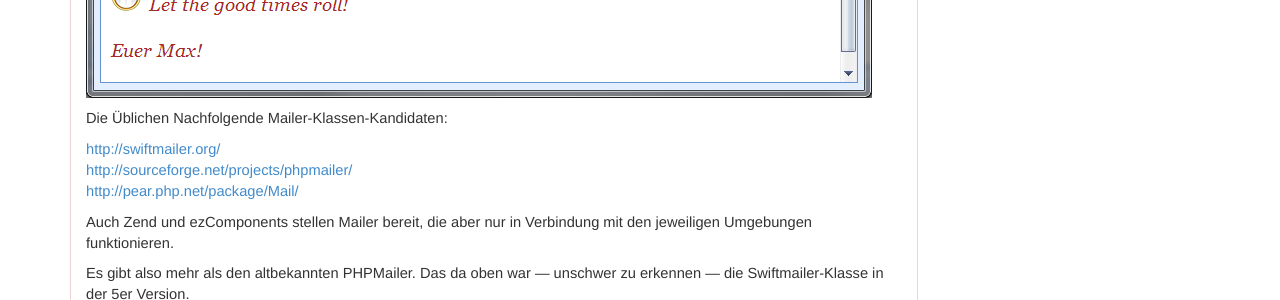
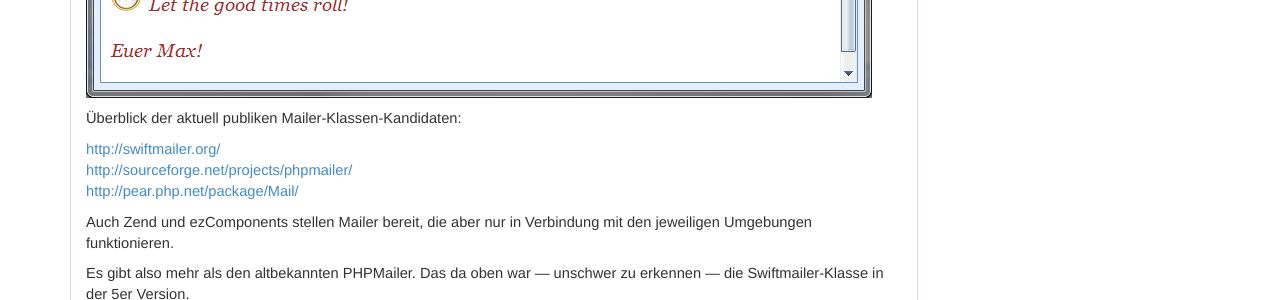
Before and after one commit to php-de/php-de.github.io, a Jekyll site: the page built from email/email-class.md, in a window 1280 px wide and 900 px high, scrolled down 2627 px. Shown: the part 150-450 px from the top of the window. Built offline with Jekyll 4.4.1, drawn with Linux system fonts in a browser that asks for light colours.

Commit message:
Update email-class.md

```diff
--- a/email/email-class.md
+++ b/email/email-class.md
@@ -132,7 +132,7 @@ Die Klasse flugs auf dem Server installiert, Pfade angepasst und das Dauerfeuer
 ![email](images/email.png)
 
 
-Die Üblichen Nachfolgende Mailer-Klassen-Kandidaten:
+Überblick der aktuell publiken Mailer-Klassen-Kandidaten:
 
 [http://swiftmailer.org/](http://swiftmailer.org/)
 [http://sourceforge.net/projects/phpmailer/](http://sourceforge.net/projects/phpmailer/)
```
